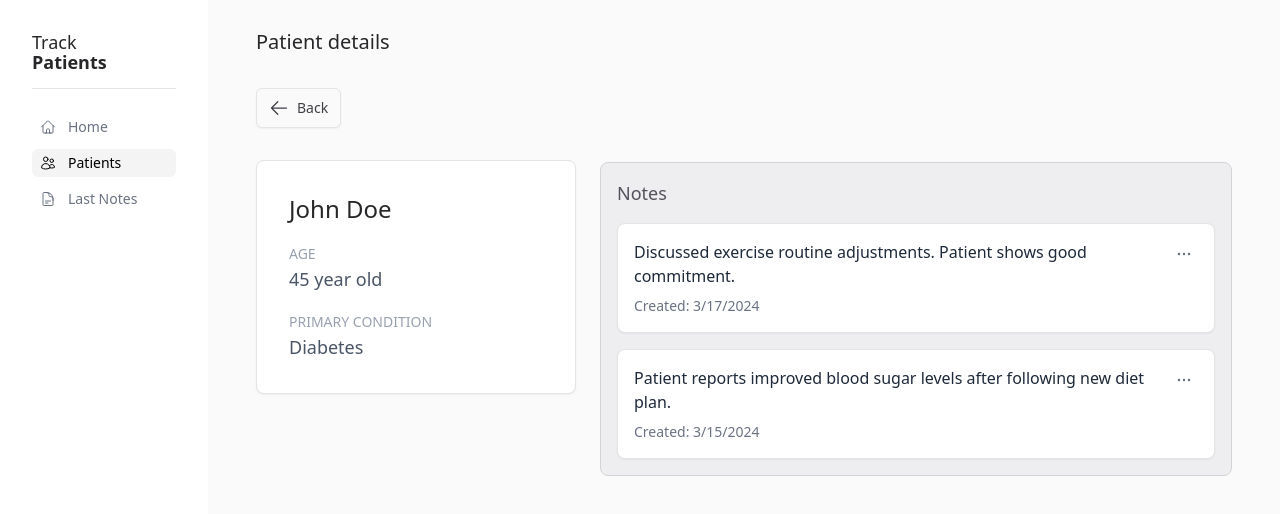
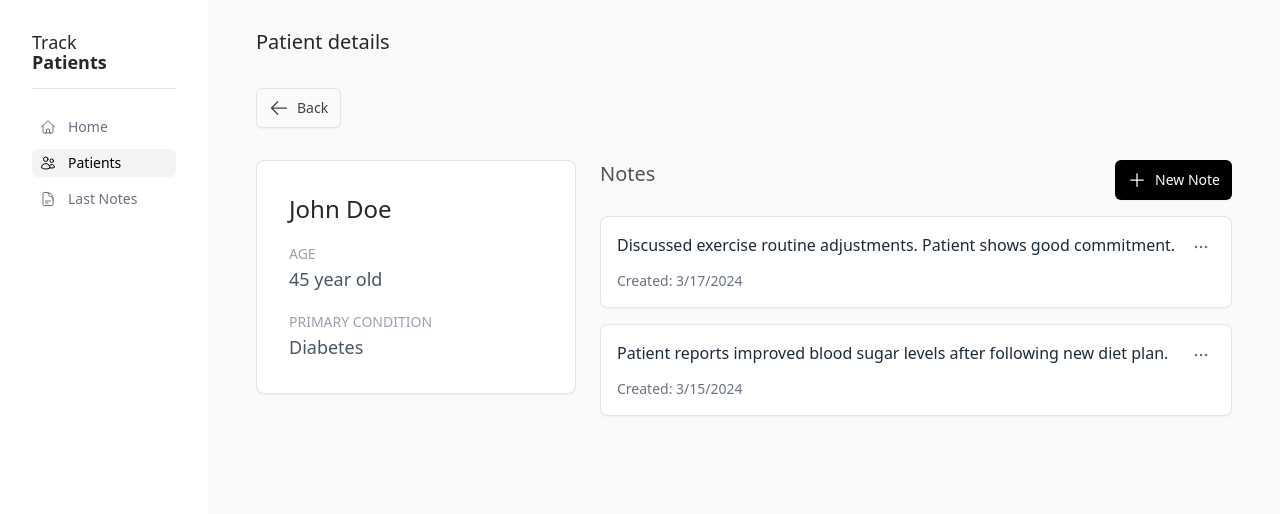
Before and after one commit to manumorante/track-patients, a React (Vite) app: page /patients/1 in a window 1280 px wide. Shown: the top 514 px of the page. Built offline with nearby package versions, Linux system fonts and the light colour scheme.

Commit message:
refactor: enhance NoteEditor and NotesList components to support note creation and improve form handling with react-hook-form

```diff
--- a/src/components/notes/NoteEditor.tsx
+++ b/src/components/notes/NoteEditor.tsx
@@ -1,6 +1,7 @@
-import { useState, useEffect } from 'react'
+import { useEffect } from 'react'
 import type { Note } from '@/types'
 import Card from '../common/Card'
+import { useForm } from 'react-hook-form'
 
 interface Props {
   note: Note
@@ -8,36 +9,54 @@ interface Props {
   onCancel: () => void
 }
 
+interface NoteFormData {
+  text: string
+}
+
+const validation = {
+  text: {
+    required: 'The note cannot be empty',
+  },
+}
+
 export default function NoteEditor({ note, onSave, onCancel }: Props) {
-  const [text, setText] = useState(note.text)
+  const {
+    register,
+    handleSubmit,
+    reset,
+    formState: { errors, isSubmitting },
+  } = useForm<NoteFormData>({
+    defaultValues: {
+      text: note.text,
+    },
+  })
 
   useEffect(() => {
-    setText(note.text)
-  }, [note.text])
+    reset({ text: note.text })
+  }, [note.text, reset])
 
-  const handleSubmit = (e: React.FormEvent) => {
-    e.preventDefault()
-    onSave(text)
+  const onSubmit = (data: NoteFormData) => {
+    onSave(data.text)
   }
 
   return (
     <Card className="p-4">
-      <form onSubmit={handleSubmit}>
+      <form onSubmit={handleSubmit(onSubmit)}>
         <div className="flex items-start justify-between">
           <textarea
-            value={text}
-            onChange={(e) => setText(e.target.value)}
-            className="textarea w-full resize-none"
+            {...register('text', validation.text)}
+            className={`textarea w-full resize-none ${errors.text ? 'border-red-500' : ''}`}
             rows={3}
             autoFocus
           />
         </div>
+        {errors.text && <p className="mt-2 text-sm text-red-600">{errors.text.message}</p>}
         <div className="mt-4 flex justify-end space-x-2">
           <button type="button" onClick={onCancel} className="button secondary">
             Cancel
           </button>
-          <button type="submit" className="button">
-            Save
+          <button type="submit" disabled={isSubmitting} className="button">
+            {isSubmitting ? 'Saving...' : 'Save'}
           </button>
         </div>
       </form>
--- a/src/components/notes/NotesList.tsx
+++ b/src/components/notes/NotesList.tsx
@@ -1,14 +1,17 @@
-import { useNotes } from '@/hooks/useNotes'
+import { useNotes, useCreateNote } from '@/hooks/useNotes'
 import NoteCard from './NoteCard'
 import { useState } from 'react'
 import type { Note } from '@/types'
 import { useUpdateNote } from '@/hooks/useNotes'
 import NoteEditor from './NoteEditor'
+import { PlusIcon } from '@heroicons/react/24/outline'
 
 export default function NotesList({ patientId }: { patientId: string }) {
   const { data: notes, isLoading, error } = useNotes(patientId)
   const [editingNote, setEditingNote] = useState<Note | null>(null)
+  const [isCreating, setIsCreating] = useState(false)
   const updateNote = useUpdateNote()
+  const createNote = useCreateNote()
 
   const handleEdit = (note: Note) => {
     setEditingNote(note)
@@ -21,8 +24,21 @@ export default function NotesList({ patientId }: { patientId: string }) {
     }
   }
 
+  const handleSaveNew = async (text: string) => {
+    await createNote.mutateAsync({
+      patientId,
+      text,
+      createdAt: new Date().toISOString(),
+    })
+    setIsCreating(false)
+  }
+
   const handleCancelEdit = () => {
     setEditingNote(null)
+  }
+
+  const handleCancelCreate = () => {
+    setIsCreating(false)
   }
 
   if (isLoading) {
@@ -33,13 +49,26 @@ export default function NotesList({ patientId }: { patientId: string }) {
     return <p className="text-red-600">Error loading notes: {error.message}</p>
   }
 
-  if (!notes || notes.length === 0) {
-    return <p className="text-gray-600">No notes available for this patient.</p>
-  }
+  return (
+    <div className="sm:auto w-full space-y-4">
+      <div className="flex w-full justify-between">
+        <h2 className="text-xl font-medium text-zinc-600">Notes</h2>
 
-  return (
-    <div className="space-y-4">
-      {notes.map((note) =>
+        <button onClick={() => setIsCreating(true)} className="button" disabled={isCreating}>
+          <PlusIcon className="h-5 w-5" />
+          New Note
+        </button>
+      </div>
+
+      {isCreating && (
+        <NoteEditor
+          note={{ id: 'new', text: '', patientId, createdAt: new Date().toISOString() }}
+          onSave={handleSaveNew}
+          onCancel={handleCancelCreate}
+        />
+      )}
+
+      {notes?.map((note) =>
         editingNote?.id === note.id ? (
           <NoteEditor
             key={note.id}
@@ -51,6 +80,10 @@ export default function NotesList({ patientId }: { patientId: string }) {
           <NoteCard key={note.id} note={note} onEdit={handleEdit} />
         ),
       )}
+
+      {!notes?.length && !isCreating && (
+        <p className="p-9 text-center text-gray-600">No notes available for this patient.</p>
+      )}
     </div>
   )
 }
--- a/src/pages/PatientDetailPage.tsx
+++ b/src/pages/PatientDetailPage.tsx
@@ -20,11 +20,7 @@ export default function PatientDetailPage() {
 
       <div className="flex flex-col items-start gap-6 md:flex-row">
         <PatientProfile id={id} />
-        <div className="Notes mt-0.5 w-full rounded-lg border border-zinc-300 bg-zinc-200/50 p-4">
-          <h2 className="mb-4 text-lg font-medium text-zinc-600">Notes</h2>
-
-          <NotesList patientId={id} />
-        </div>
+        <NotesList patientId={id} />
       </div>
     </>
   )
```
